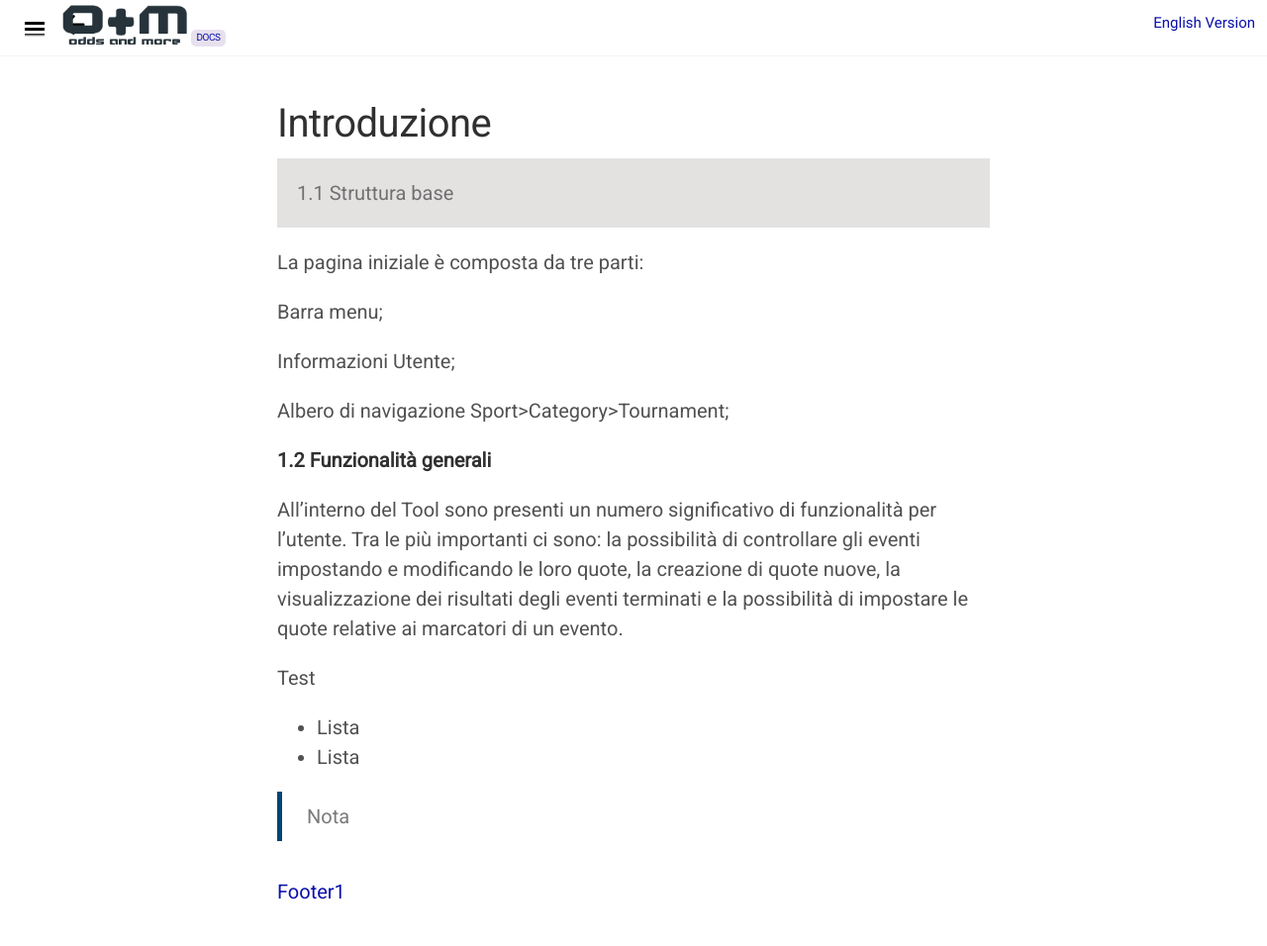
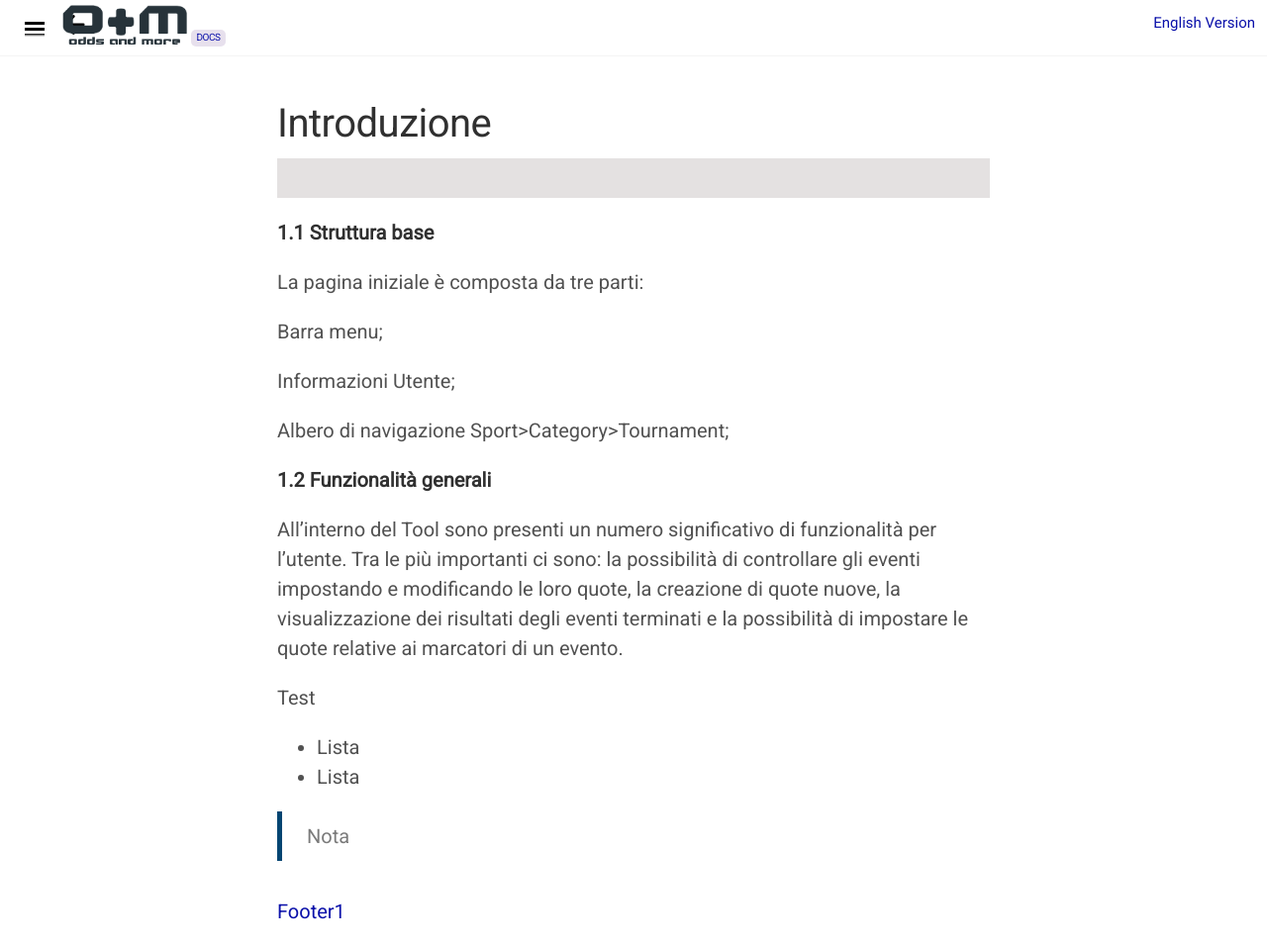
Before and after one commit to docsforodds/docs, a Jekyll site: the page built from docs/it/section/page1.md, in a window 1280 px wide and 956 px high. Shown: the whole window at 99% size. Built offline with Jekyll 4.4.1, drawn with Linux system fonts in a browser that asks for light colours; nearby versions of some CDN libraries.

Commit message:
grassetto linea 12

```diff
--- a/docs/it/section/page1.md
+++ b/docs/it/section/page1.md
@@ -6,9 +6,10 @@ category: Sezione
 icon: fab fa-firstdraft
 ---
 <p class="message">
-    1.1  Struttura base
+
 </p>
 
+**1.1  Struttura base**
 
 La pagina iniziale è composta da tre parti:
 
```
